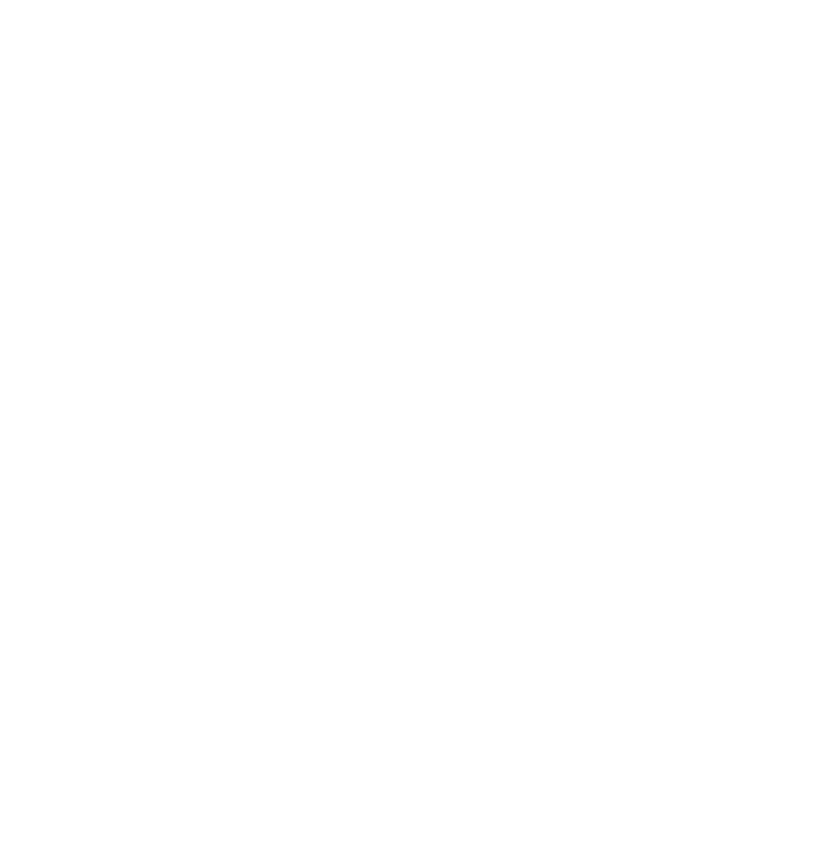
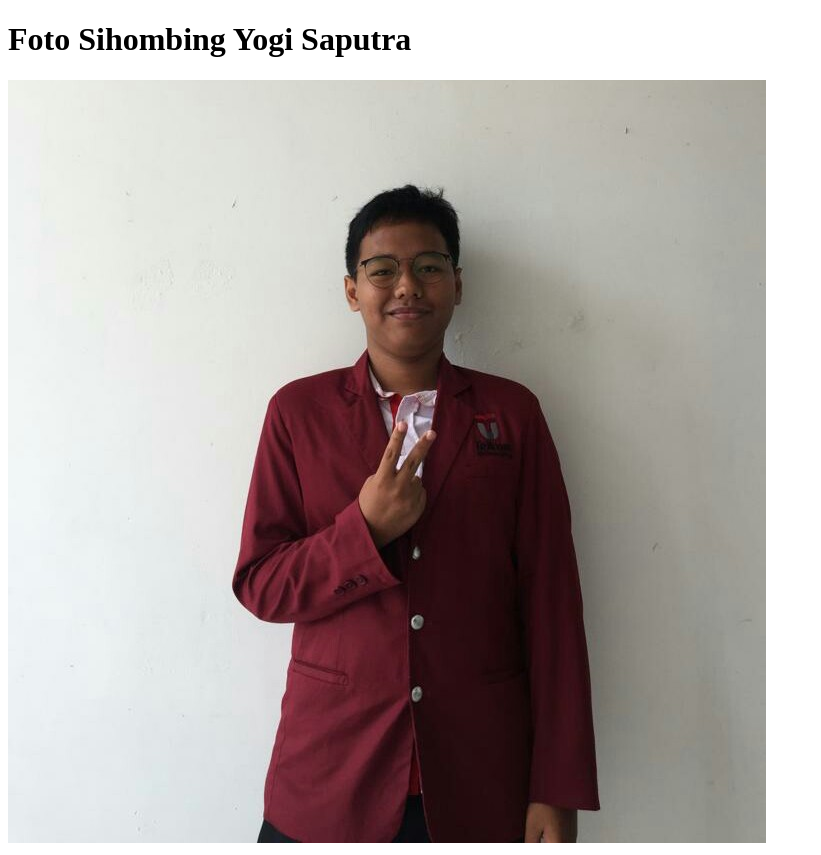
Before and after one commit to Yogi22417/6701190076-Assesment1pwb, a plain HTML site: page foto.html in a window 1280 px wide. Shown: the whole page, without its empty margins (0-821 px from the left). Before the commit the page ends 800 px from the top, so only its background shows below. Drawn offline with Linux system fonts and the light colour scheme.

Commit message:
v1.2- 6701190076

```diff
--- a/foto.html
+++ b/foto.html
@@ -2,9 +2,10 @@
 <html lang="en">
 <head>
     <meta charset="UTF-8">
-    <title>Title</title>
+    <title>Foto</title>
 </head>
 <body>
-
+<h1>Foto Sihombing Yogi Saputra</h1>
+<img src="foto.jpg">
 </body>
 </html>
```
Also changed, not shown: foto.jpg (added).
